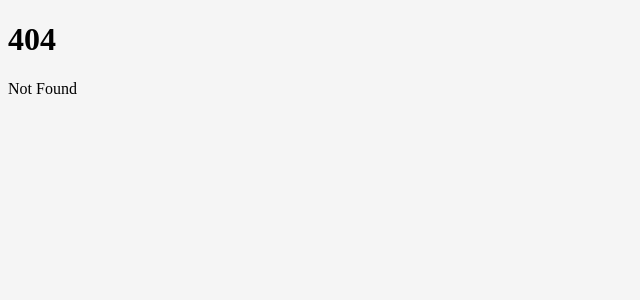
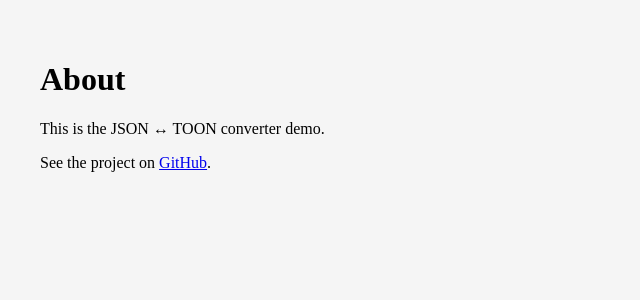
Before and after one commit to xuantan97/toon-encoder, a SvelteKit app: page /about in a window 1280 px wide. Before the commit this address had no page. Shown: the top 300 px of the page, without its empty margins (0-640 px from the left). Built offline with nearby package versions, Linux system fonts and the light colour scheme.

Commit message:
Fix static build: enable prerender and add static /about and /contact pages

```diff
--- /dev/null
+++ b/src/routes/+layout.ts
@@ -0,0 +1 @@
+export const prerender = true;
--- /dev/null
+++ b/src/routes/about/+page.svelte
@@ -0,0 +1,13 @@
+<script lang="ts">
+  export const prerender = true;
+</script>
+
+<div class="container">
+  <h1>About</h1>
+  <p>This is the JSON ↔ TOON converter demo.</p>
+  <p>See the project on <a href="https://github.com/xuantan97/toon-encoder" target="_blank" rel="noopener">GitHub</a>.</p>
+</div>
+
+<style>
+  .container { padding: 2rem; }
+</style>
--- /dev/null
+++ b/src/routes/contact/+page.svelte
@@ -0,0 +1,12 @@
+<script lang="ts">
+  export const prerender = true;
+</script>
+
+<div class="container">
+  <h1>Contact</h1>
+  <p>Contact information not provided in this demo.</p>
+</div>
+
+<style>
+  .container { padding: 2rem; }
+</style>
```
